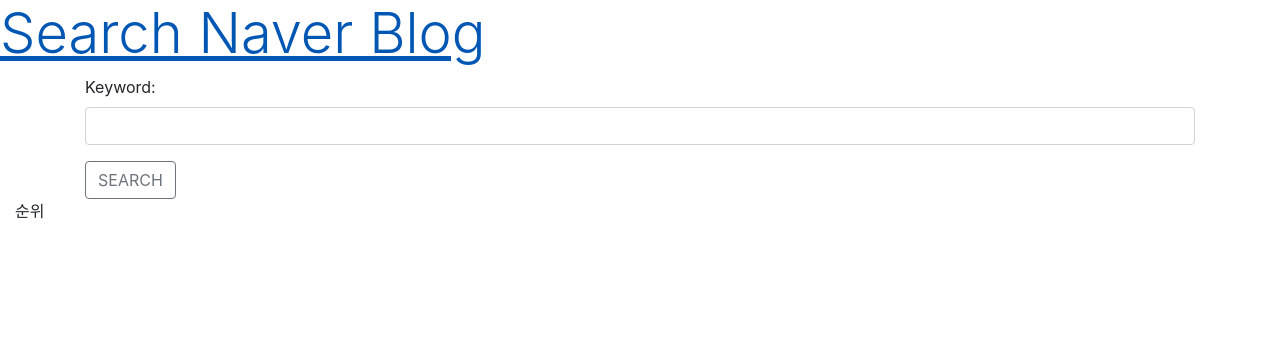
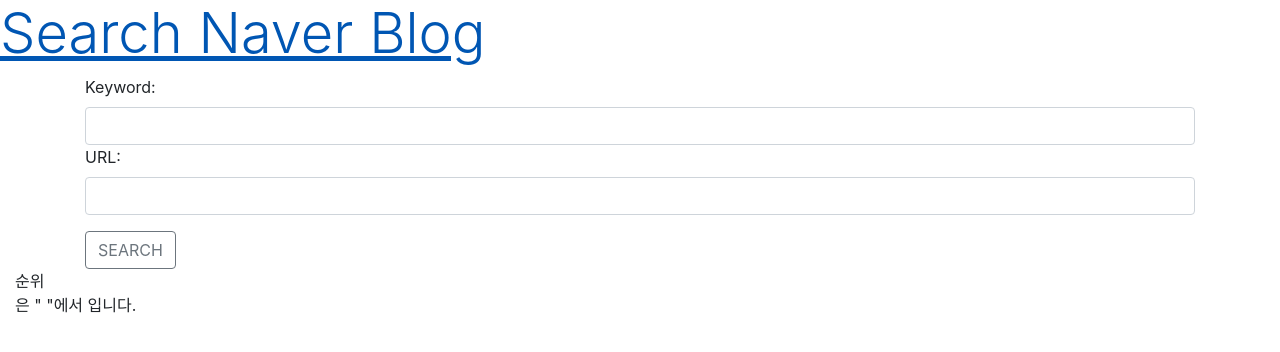
Before and after one commit to mi-ran/HelpHer, a Flask app: page / in a window 1280 px wide. Shown: the top 352 px of the page. Run offline with Flask 2, Linux system fonts and the light colour scheme; some libraries are stand-ins or nearby versions.

Commit message:
[20181024] 니즈 반영

```diff
--- a/main.py
+++ b/main.py
@@ -19,6 +19,7 @@
         return
 
     keyword = request.form['keyword']
+    input_url = request.form['url']
     base_url = 'https://search.naver.com/search.naver'
 
     values = {
@@ -29,7 +30,8 @@
 
     query_string = parse.urlencode(values, encoding='UTF-8', doseq=True)
     context = ssl._create_unverified_context()
-    blogs = []
+    rank = '순위 밖'
+    url = ''
     try:
         ua = UserAgent()
         req = Request(base_url + '?' + query_string, headers={'User-Agent': str(ua.chrome)})
@@ -38,22 +40,27 @@
 
         g_list = html_data.find_all('dd', attrs={'class' : 'txt_block'})
         try:
+            urls = []
             for g in g_list:
-                blog = g.find('a', attrs={'class' : 'txt84'})
-                if blog:
-                    name = blog.get_text()
-                    blogs.append(name)
+                url = g.find('a', attrs={'class' : 'url'})
+                if url:
+                    url_name = url.get_text()
+                    urls.append(url_name)
+
+            for i in range(0, 5):
+                if urls[i] == input_url:
+                    rank = '%s위' %(i + 1)
         except:
             traceback.print_exc()
     except:
         traceback.print_exc()
 
-    return render_template('index.html', blogs=blogs)
+    return render_template('index.html', url=input_url, keyword=keyword, rank=rank)
 
 
 @flask_app.route('/')
 def index():
-    return render_template('index.html', blogs=[])
+    return render_template('index.html', url=" ", keyword=" ", rank=" ")
 
 
 if __name__ == '__main__':
--- a/templates/index.html
+++ b/templates/index.html
@@ -23,6 +23,8 @@
 					<div class="form-group">
 						<label for="Keyword"> Keyword:</label>
 						<input type="text" class="form-control" id="keyword" name="keyword" />
+						<label for="Keyword"> URL:</label>
+						<input type="text" class="form-control" id="url" name="url" />
 					</div>
 					<button type="submit" class="btn btn-outline-secondary">SEARCH</button>
 				</form>
@@ -36,11 +38,9 @@
 				<span class='label label-info'> 순위 </span>
 			</div>
 		</div>
-		{% for b in blogs %}
 		<div class="row align-items-center">
 			<div class="col-md">
-				<span class='label label-info'>{{ b }}</span>
+				<span class='label label-info'>{{ url }} 은 "{{ keyword }}"에서 {{ rank }} 입니다.</span>
 			</div>
 		</div>
-		{% endfor %}
 	</div>
```
